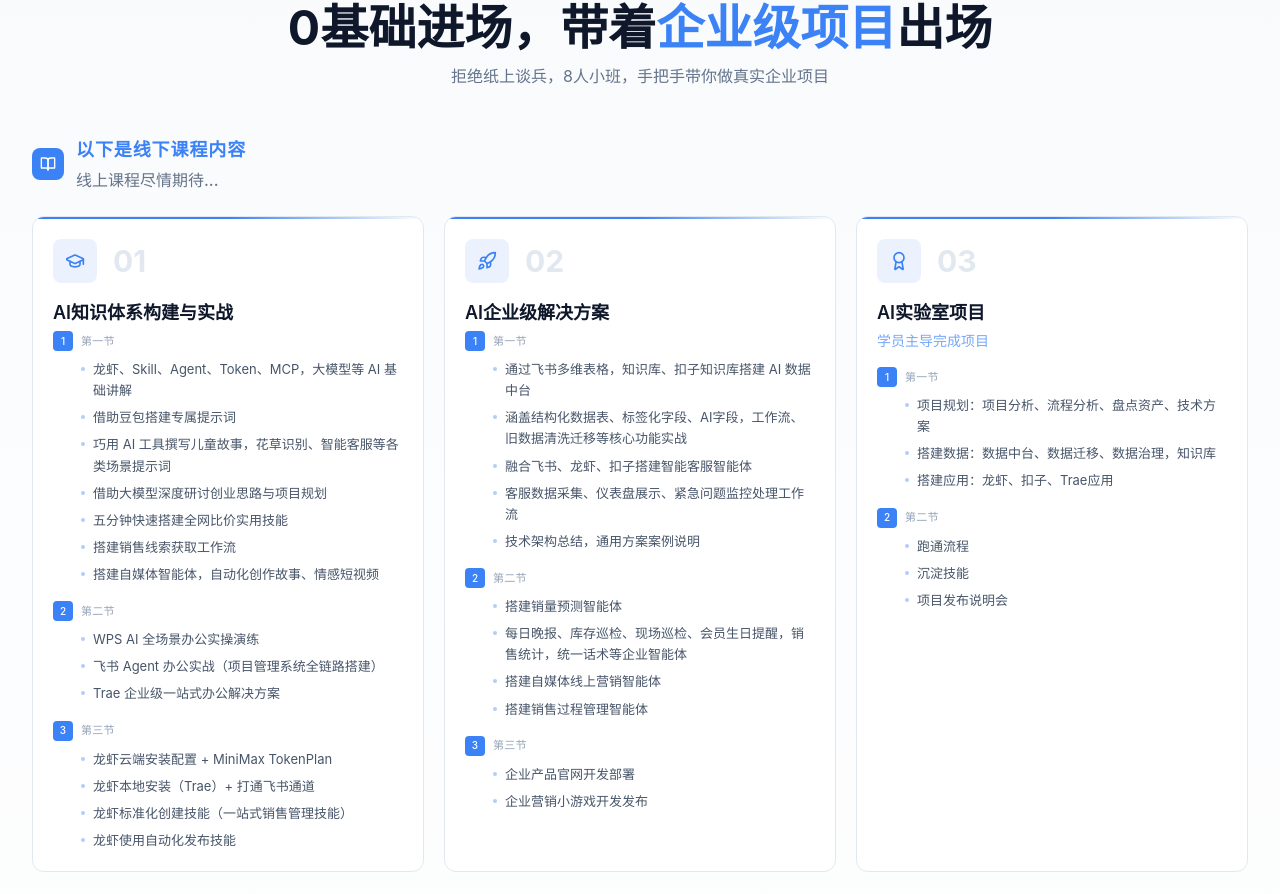
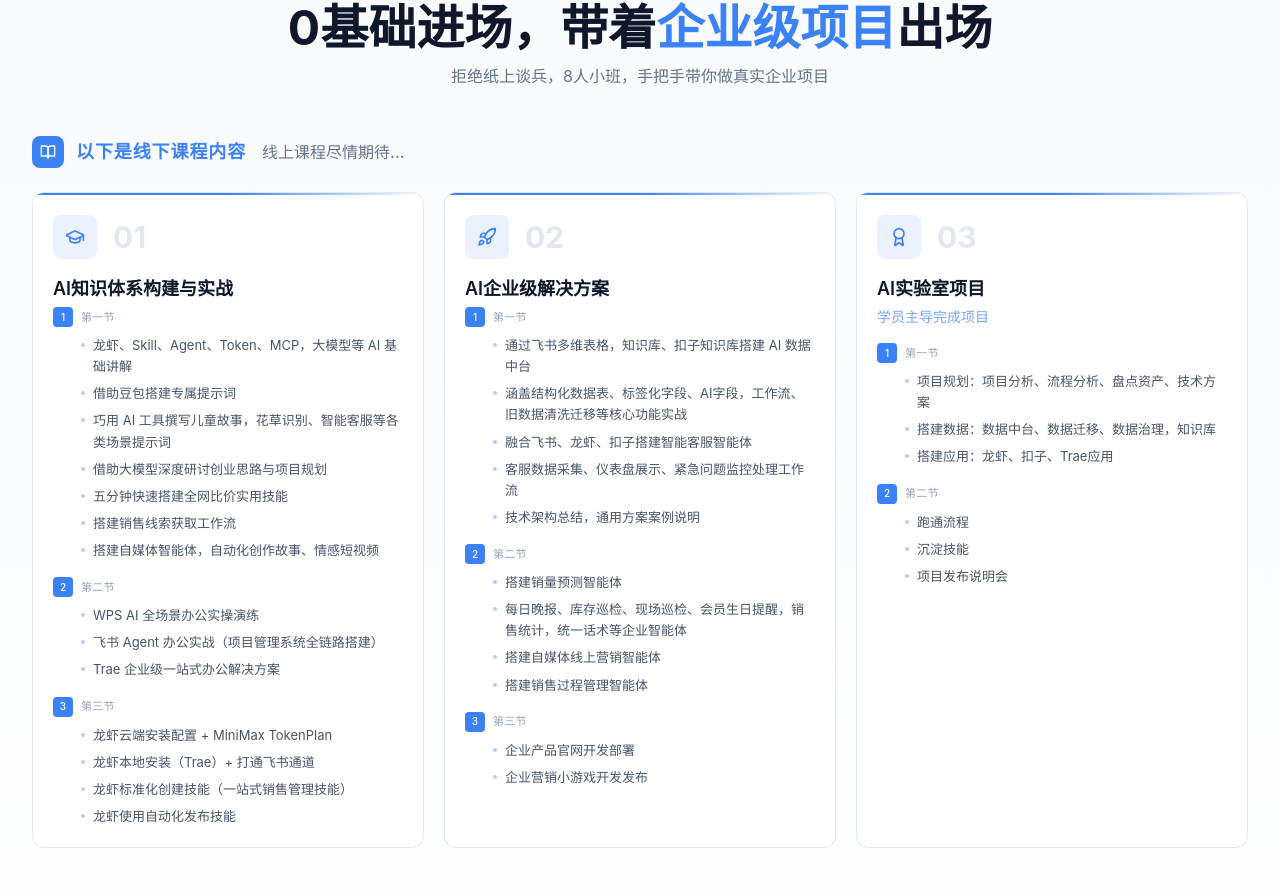
Before and after one commit to jinjiantong/jinboshiai_web, a Next.js app: page / in a window 1280 px wide. Shown: the part 1639-2533 px from the top of the page. Built offline with nearby package versions, Linux system fonts and the light colour scheme; no server answers; the database is empty; a web font is replaced by a local one.

Commit message:
fix: display course titles on same line

```diff
--- a/components/sections/Courses.tsx
+++ b/components/sections/Courses.tsx
@@ -150,9 +150,9 @@ export default function Courses() {
             <div className="w-8 h-8 rounded-lg bg-primary flex items-center justify-center">
               <BookOpen className="w-4 h-4 text-white" />
             </div>
-            <div>
+            <div className="flex flex-col sm:flex-row sm:items-center sm:gap-4">
               <div className="text-lg text-primary font-bold uppercase tracking-wider">以下是线下课程内容</div>
-              <div className="text-base text-slate-500 font-medium mt-1">线上课程尽情期待...</div>
+              <div className="text-base text-slate-500 font-medium">线上课程尽情期待...</div>
             </div>
           </div>
 
```
